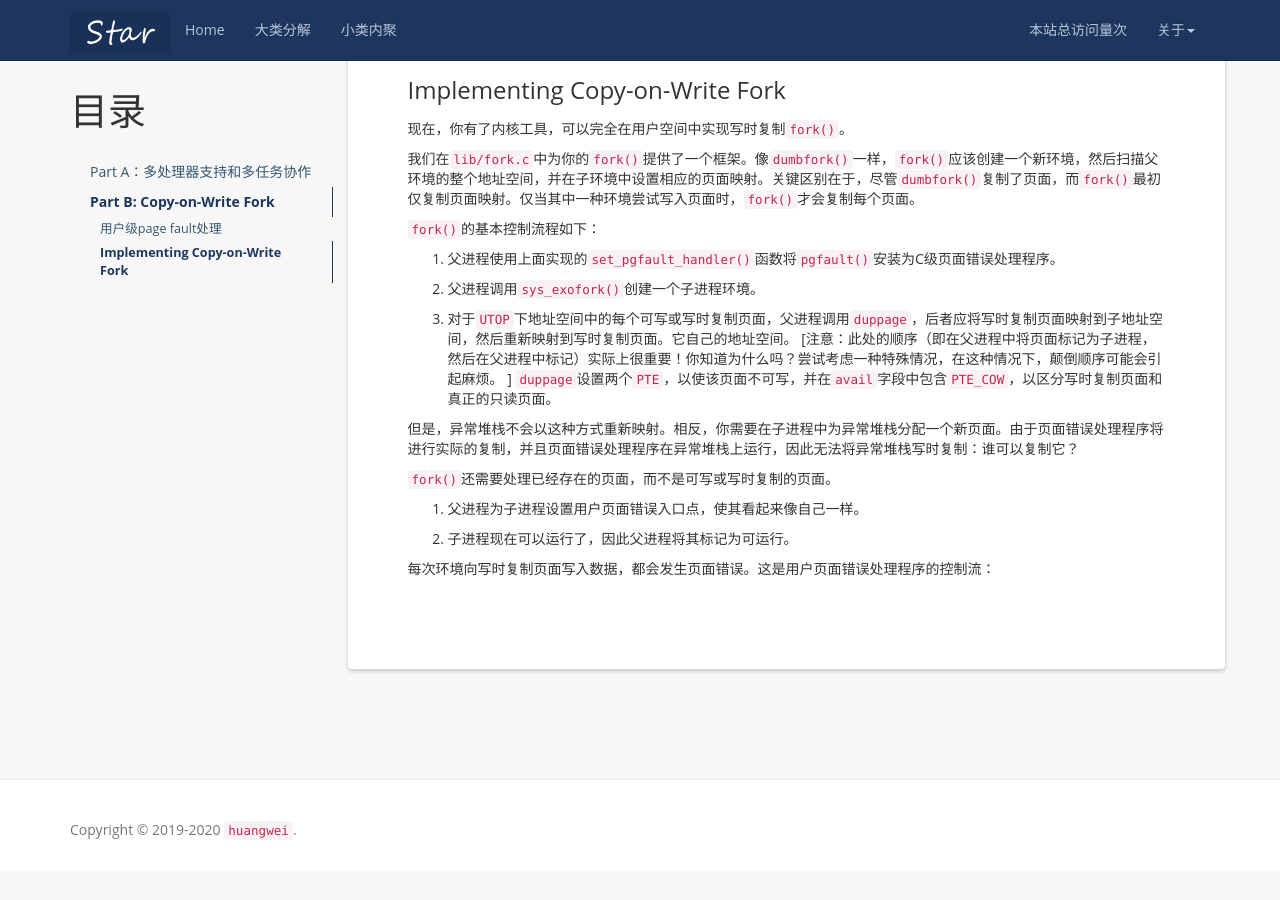
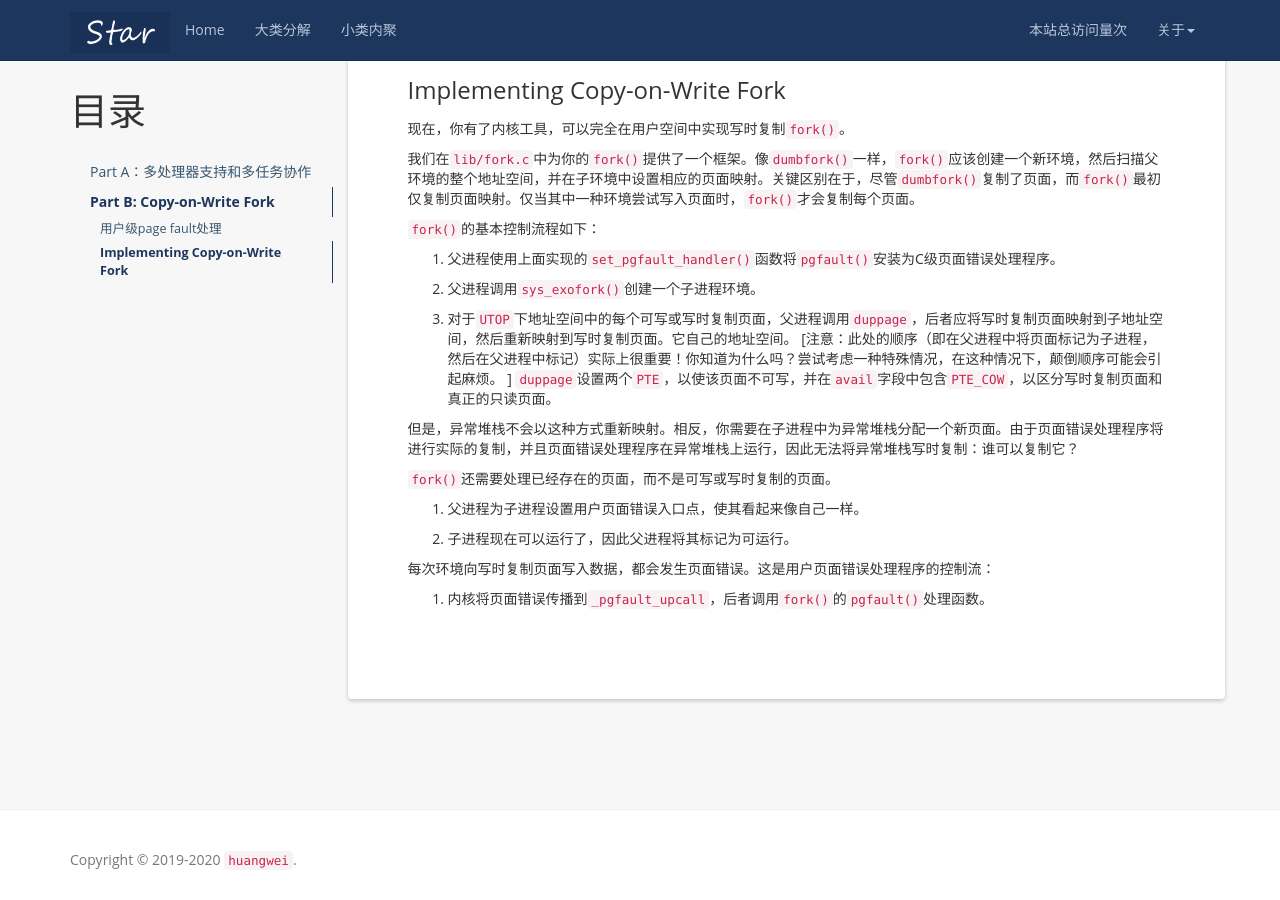
Before and after one commit to mayunmeiyouming/blog, a Jekyll site: the page built from _posts/2019-12-28-xv6 lab4.md, in a window 1280 px wide and 900 px high, scrolled down 15187 px. Built offline with Jekyll 4.4.1, drawn with Linux system fonts in a browser that asks for light colours; nearby versions of some CDN libraries; a script that is not in the unit is left out; comment, search, counter and statistics services are not loaded; before the commit the page ends 16057 px from its top, so only the background shows below that.

Commit message:
2020-1-8-2

```diff
--- a/_posts/2019-12-28-xv6 lab4.md
+++ b/_posts/2019-12-28-xv6 lab4.md
@@ -748,3 +748,5 @@ void set_pgfault_handler(void (*handler)(struct UTrapframe *utf))
 5. 子进程现在可以运行了，因此父进程将其标记为可运行。
 
 每次环境向写时复制页面写入数据，都会发生页面错误。这是用户页面错误处理程序的控制流：
+
+1. 内核将页面错误传播到`_pgfault_upcall`，后者调用`fork()`的`pgfault()`处理函数。
```
